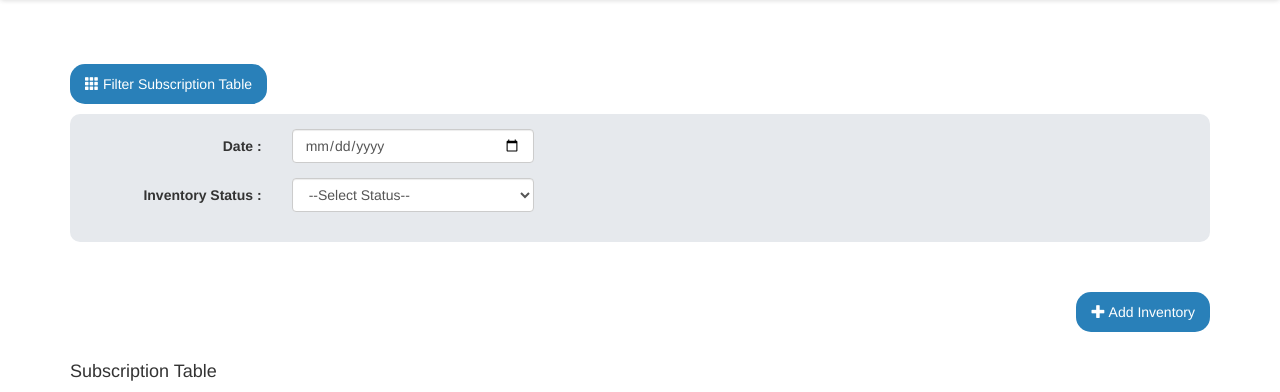
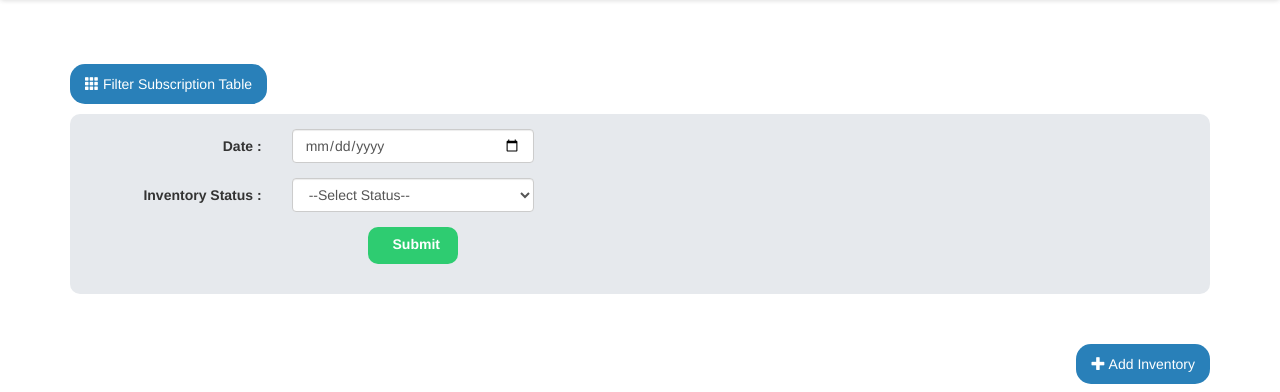
Before and after one commit to ipagastya/project-hoopla, a PHP site: page /inventory_list.php in a window 1280 px wide, after a click on "Filter Subscription Table". Shown: the part 52-444 px from the top of the page. Run offline with PHP 8.4, Linux system fonts and the light colour scheme; the visitor is signed in with stand-in values (Sample User, id 1); some libraries are stand-ins or nearby versions.

Commit message:
add submit button inventory list

```diff
--- a/inventory_list.php
+++ b/inventory_list.php
@@ -23,6 +23,11 @@
 				</select>
 			</div>
 			<div class="col-sm-7"></div>
+		</div>
+		<div class="form-group">
+			<div class="col-sm-3"></div>
+			<button class="greenbutton control-label col-sm-1" type="submit"><b class="submit-text">Submit</b></button>
+			<div class="col-sm-8"></div>
 		</div>
 	</form>
 	<br>
```
